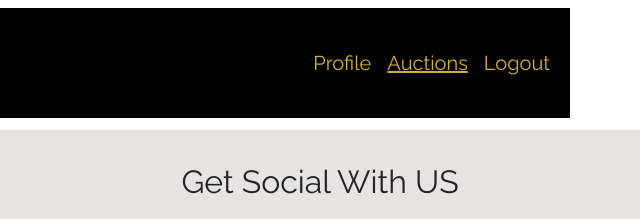
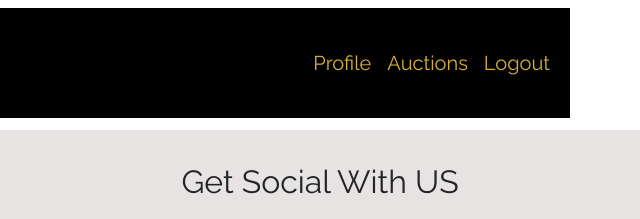
Before and after one commit to Miksel90/SemesterProject2, a website with bundled scripts: page feed/auctionSpecific.html in a window 1280 px wide. Shown: the top 219 px of the page, 640-1280 px from the left. Built offline with nearby package versions, Linux system fonts and the light colour scheme; a web font is replaced by a local one.

Commit message:
adding style

```diff
--- a/feed/auctionSpecific.html
+++ b/feed/auctionSpecific.html
@@ -55,7 +55,7 @@
                 >
               </li>
               <li class="nav-item">
-                <a class="nav-link text-secondary text-decoration-underline" href="/feed/listings.html">Auctions</a>
+                <a class="nav-link text-secondary" href="/feed/auctions.html">Auctions</a>
               </li>
               <li class="nav-item">
                 <a id="logoutButton" class="nav-link text-secondary" href="index.html">Logout</a>
```
Also changed, not shown: feed/auctions.html (renamed from feed/index.html).
